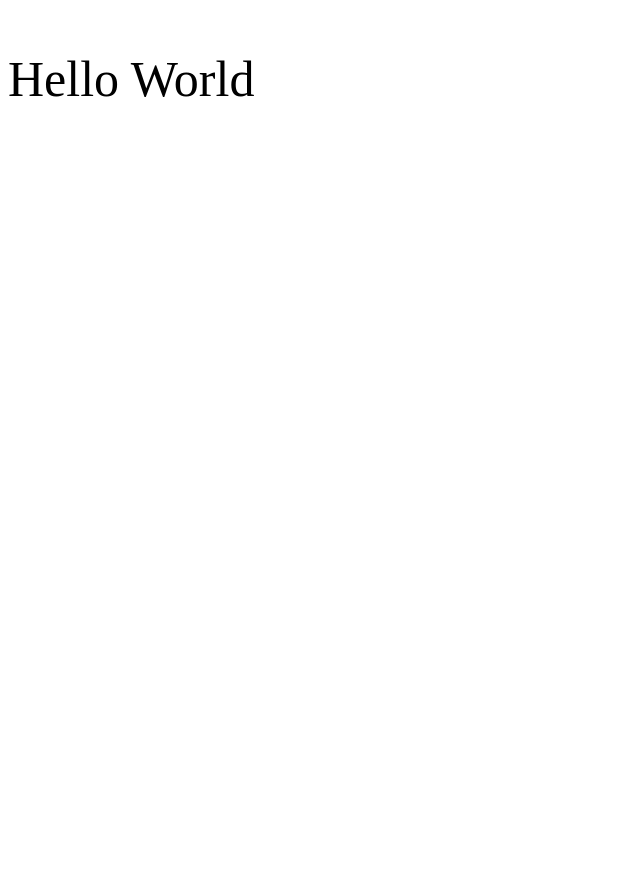
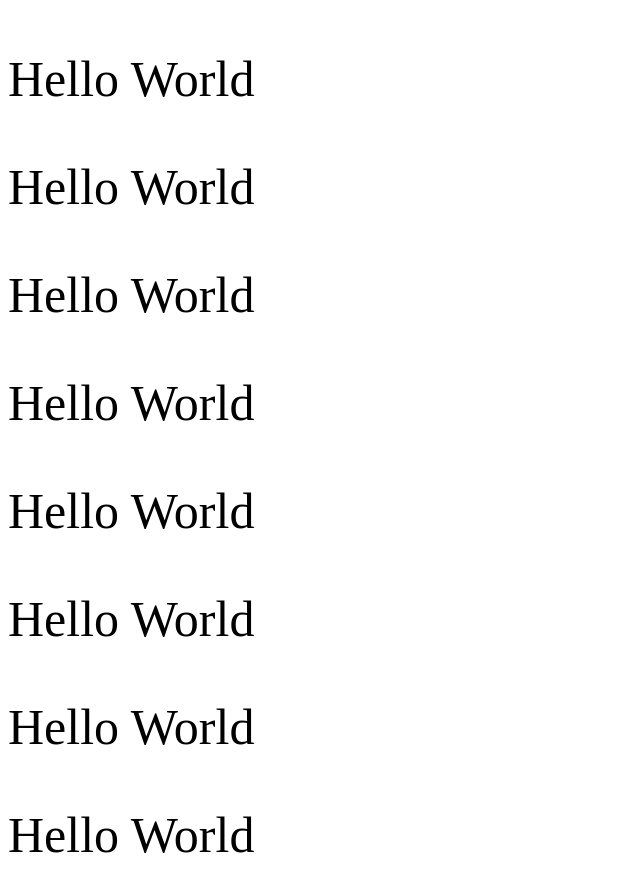
Before and after one commit to Deenmusi/Abiodun_Assignment, a plain HTML site: page index.html in a window 1280 px wide. Shown: the whole page, without its empty margins (0-640 px from the left). Before the commit the page ends 800 px from the top, so only its background shows below. Drawn offline with Linux system fonts and the light colour scheme.

Commit message:
Update index.html

```diff
--- a/index.html
+++ b/index.html
@@ -13,5 +13,12 @@
 
 <body>
 <p>Hello World</p>
+<p>Hello World</p>
+<p>Hello World</p>
+<p>Hello World</p>
+<p>Hello World</p>
+<p>Hello World</p>
+<p>Hello World</p>
+<p>Hello World</p>
 </body>
 </html>
```
